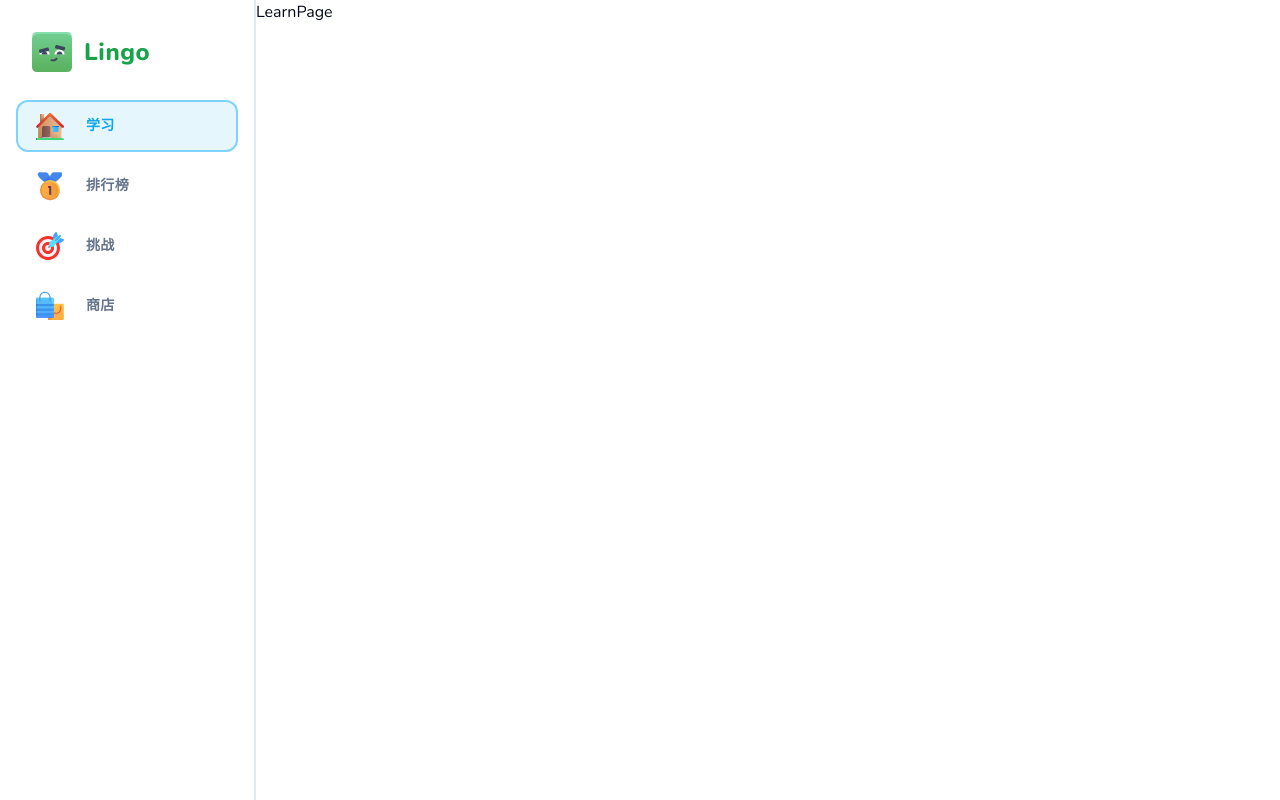
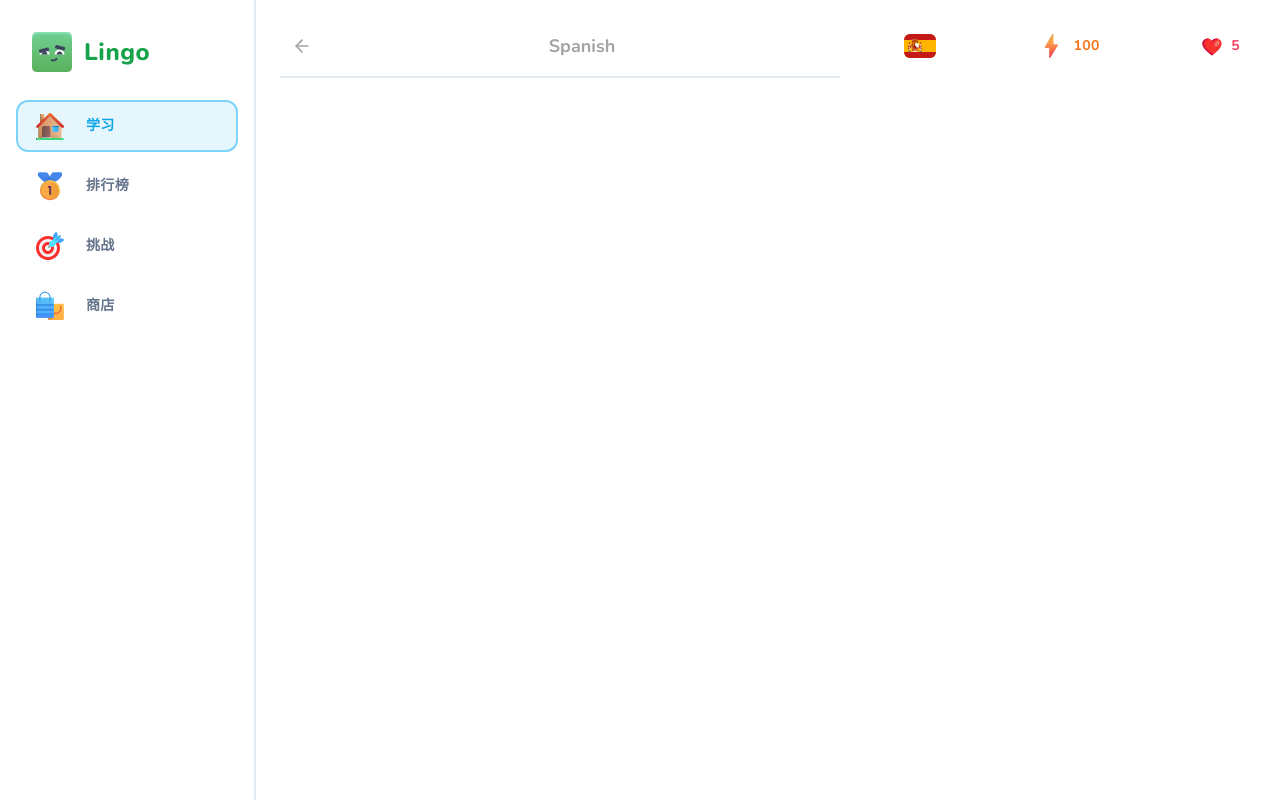
Before and after one commit to crazyH0b0/next-lingo, a Next.js app: page /learn in a window 1280 px wide. Built offline with nearby package versions, Linux system fonts and the light colour scheme.

Commit message:
feat: sticky wrapper

```diff
--- a/app/(main)/layout.tsx
+++ b/app/(main)/layout.tsx
@@ -8,7 +8,7 @@
       <MobileHeader />
       <Sidebar className="hidden lg:block " />
       <main className="lg:pl-[256px]  h-full pt-[50px] lg:pt-0 ">
-        <div className="h-full">{children}</div>
+        <div className="h-full max-w-[1056px] mx-auto pt-6">{children}</div>
       </main>
     </>
   );
--- /dev/null
+++ b/app/(main)/learn/header.tsx
@@ -0,0 +1,24 @@
+import { Button } from '@/components/ui/button';
+import { ArrowLeft } from 'lucide-react';
+import Link from 'next/link';
+import React from 'react';
+
+const Header = ({ title }: { title: string }) => {
+  return (
+    <div
+      className="sticky top-0 bg-white pb-3   lg:pt-[28px] lg:mt-[-28px] flex items-center
+  justify-between border-b-2 mb-5 text-neutral-400 lg:z-50
+  "
+    >
+      <Link href="/courses">
+        <Button variant="ghost" size="sm">
+          <ArrowLeft className="h-5 w-5  text-neutral-400" />
+        </Button>
+      </Link>
+      <h1 className="font-bold text-lg">{title}</h1>
+      <div />
+    </div>
+  );
+};
+
+export default Header;
--- a/app/(main)/learn/page.tsx
+++ b/app/(main)/learn/page.tsx
@@ -1,7 +1,29 @@
+import FeedWrapper from '@/components/feed-wrapper';
+import StickyWrapper from '@/components/sticky-wrapper';
 import React from 'react';
+import Header from './header';
+import UserProgress from '@/components/user-progress';
 
 const LearnPage = () => {
-  return <div>LearnPage</div>;
+  return (
+    <div className="flex flex-row-reverse gap-[48px] px-6 ">
+      <StickyWrapper>
+        <UserProgress
+          activeCourse={{
+            title: 'Spanish',
+            imageSrc: '/es.svg',
+          }}
+          hearts={5}
+          points={100}
+          hasActiveDesc={false}
+        />
+      </StickyWrapper>
+      <FeedWrapper>
+        <Header title="Spanish" />
+        {/* <div className="h-[3000px] bg-red-400 w-full"></div> */}
+      </FeedWrapper>
+    </div>
+  );
 };
 
 export default LearnPage;
--- /dev/null
+++ b/components/feed-wrapper.tsx
@@ -0,0 +1,7 @@
+import React from 'react';
+
+const FeedWrapper = ({ children }: { children: React.ReactNode }) => {
+  return <div className="flex-1  pb-10 ">{children}</div>;
+};
+
+export default FeedWrapper;
--- /dev/null
+++ b/components/sticky-wrapper.tsx
@@ -0,0 +1,11 @@
+import React from 'react';
+
+const StickyWrapper = ({ children }: { children: React.ReactNode }) => {
+  return (
+    <div className="hidden lg:block w-[368px] sticky self-start top-6   ">
+      <div className="min-h-[calc(100vh-48px)]   flex flex-col gap-y-4 ">{children}</div>
+    </div>
+  );
+};
+
+export default StickyWrapper;
--- /dev/null
+++ b/components/user-progress.tsx
@@ -0,0 +1,40 @@
+import Link from 'next/link';
+import React from 'react';
+import { Button } from './ui/button';
+import Image from 'next/image';
+import { InfinityIcon } from 'lucide-react';
+
+interface UserProgressProps {
+  activeCourse: any;
+  hearts: number;
+  points: number;
+  hasActiveDesc: boolean;
+}
+
+const UserProgress = ({ activeCourse, hearts, points, hasActiveDesc }: UserProgressProps) => {
+  return (
+    <div className="flex     justify-between gap-x-2 w-full">
+      <Link href="/courses">
+        <Button variant={'ghost'}>
+          <Image src={activeCourse.imageSrc} className="rounded-md " width={32} height={32} alt={activeCourse.title} />
+        </Button>
+      </Link>
+
+      <Link href={'/shop'}>
+        <Button variant={'ghost'} className="text-orange-500">
+          <Image src="/points.svg" height={28} width={28} alt="得分" className="mr-2" />
+          {points}
+        </Button>
+      </Link>
+
+      <Link href={'/shop'}>
+        <Button variant={'ghost'} className="text-rose-500">
+          <Image src="/heart.svg" height={22} width={22} alt="次数" className="mr-2" />
+          {hasActiveDesc ? <InfinityIcon className="w-4 h-4 stroke-[3]" /> : hearts}
+        </Button>
+      </Link>
+    </div>
+  );
+};
+
+export default UserProgress;
```
